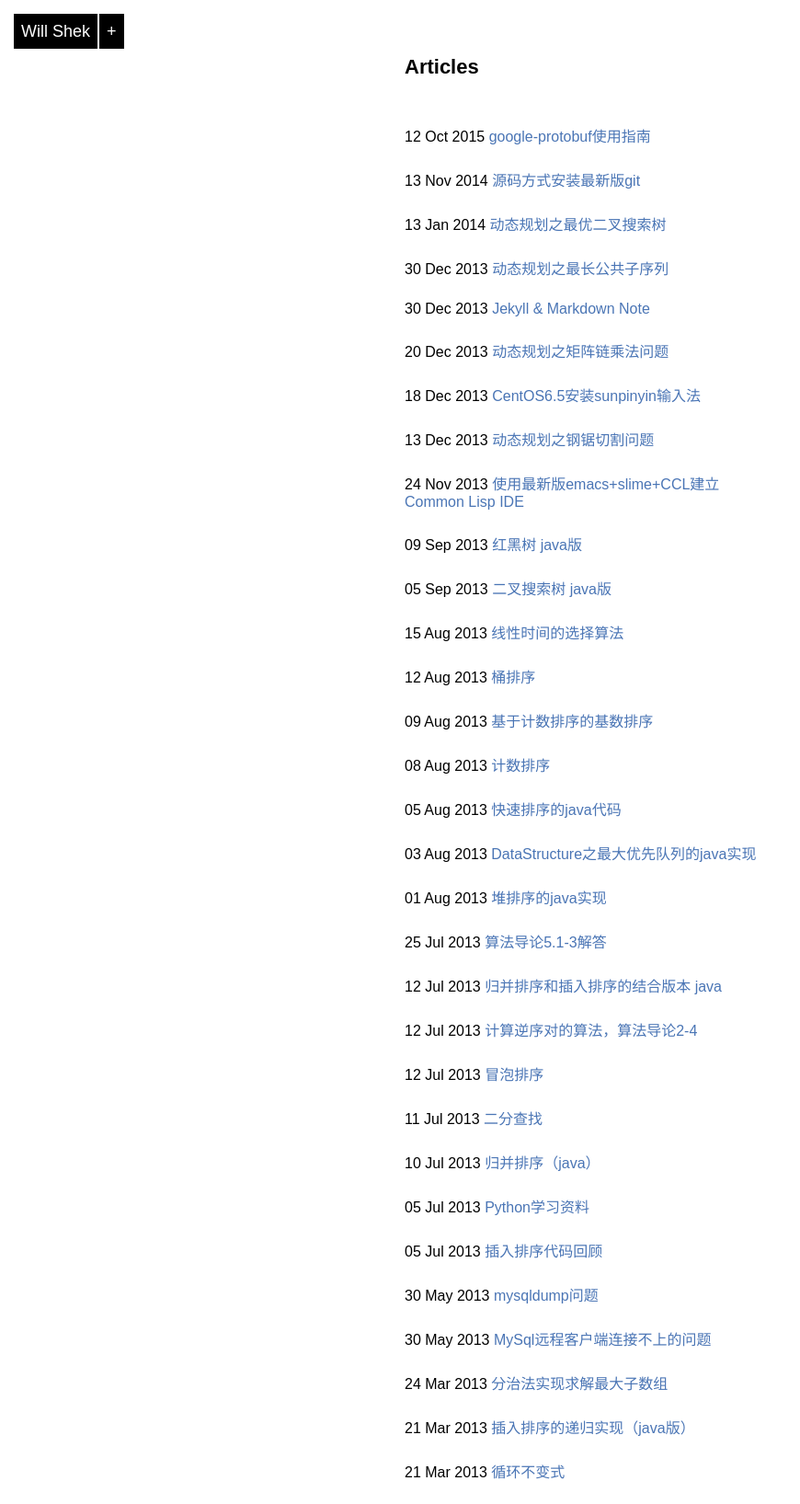
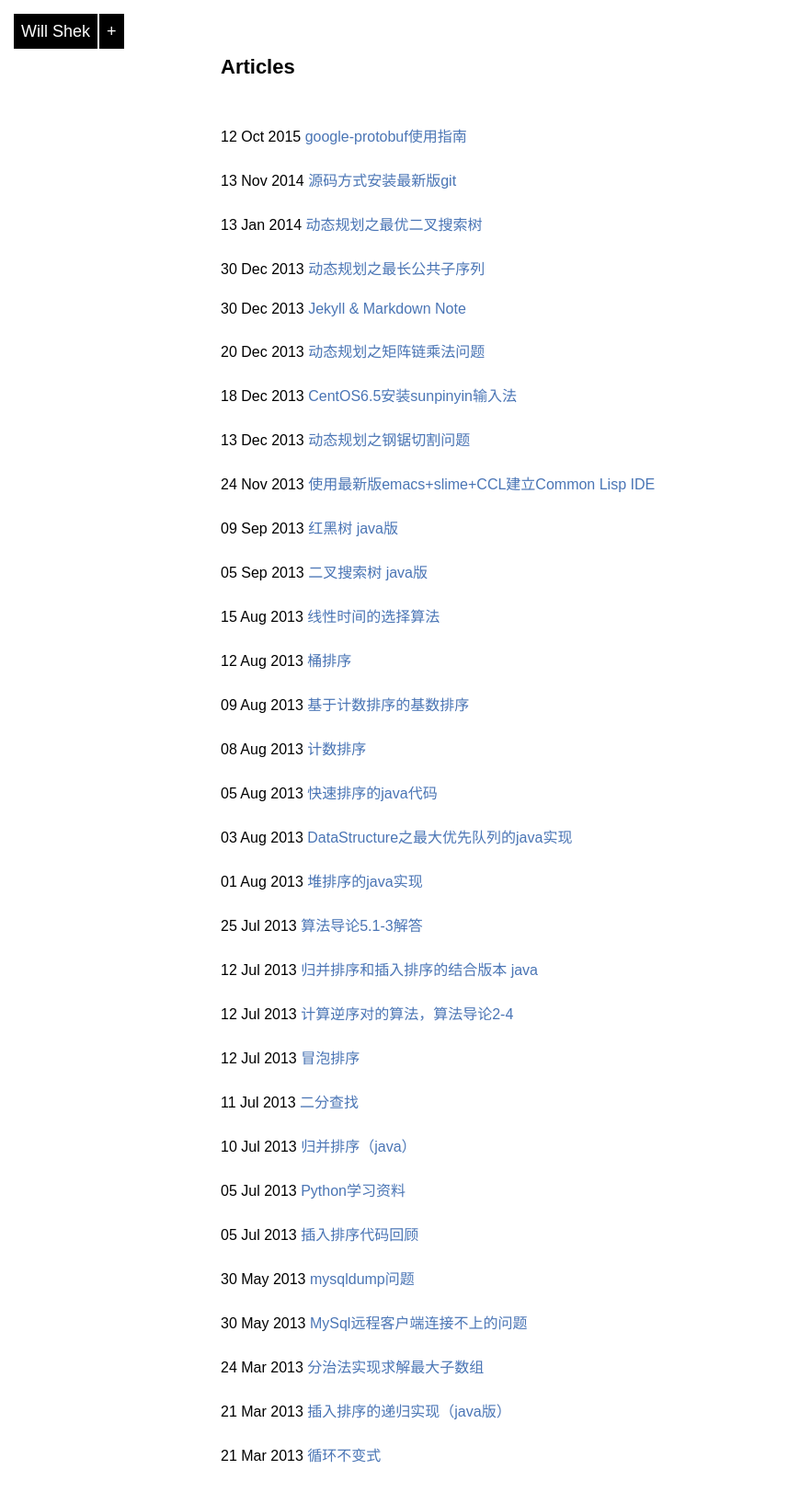
Before and after one commit to HerculesShek/HerculesShek.github.io, a Jekyll site: the page built from index.html, in a window 1280 px wide. Shown: the whole page at 92% size, without its empty margins (0-870 px from the left). Built offline with Jekyll 4.4.1, drawn with Linux system fonts in a browser that asks for light colours; Markdown is read by kramdown in place of the engine named in the settings.

Commit message:
Update default.css

```diff
--- a/css/default.css
+++ b/css/default.css
@@ -186,4 +186,4 @@ h3.about {color:#777;margin-top:20px;font-size:22px;margin-bottom:10px}
 
 
 /**************首页文章导航**************/
-.allposts{margin-left: auto; margin-right: auto; width:400px;}
+.allposts{margin-left: auto; margin-right: auto; width:800px;}
```
